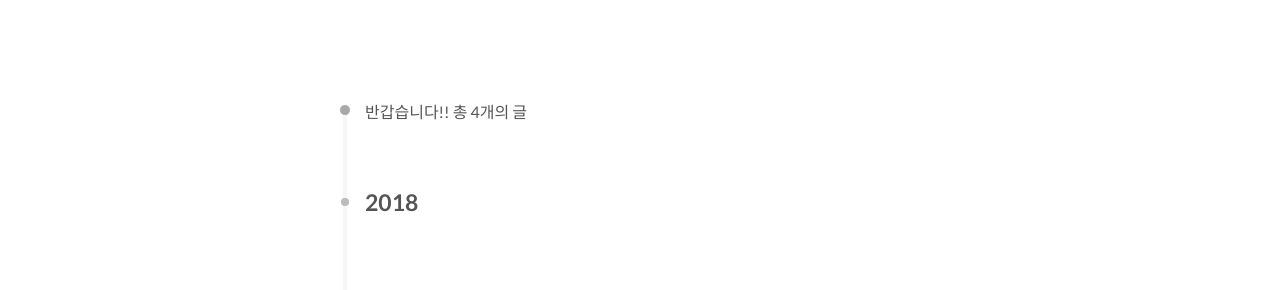
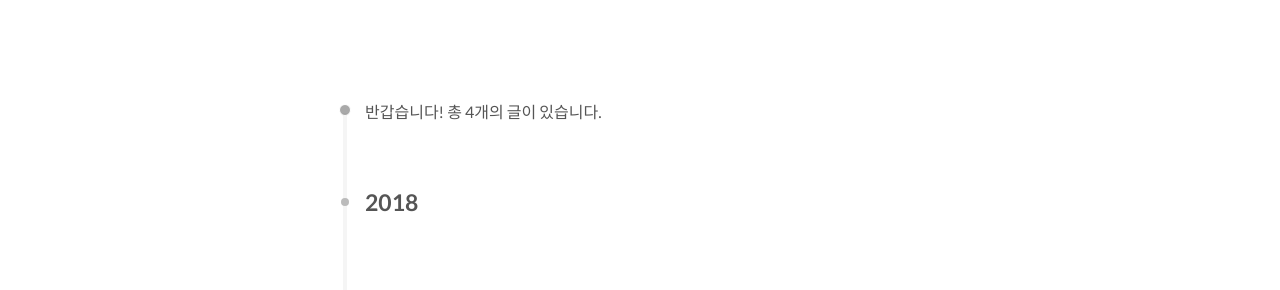
Before and after one commit to wkddnjset/wkddnjset.github.io, a Jekyll site: the page built from archives/index.html, in a window 1280 px wide. Shown: the part 247-537 px from the top of the page. Built offline with Jekyll 4.4.1, drawn with Linux system fonts in a browser that asks for light colours.

Commit message:
2018-02-01

```diff
--- a/_data/languages/ko.yml
+++ b/_data/languages/ko.yml
@@ -61,7 +61,7 @@ counter:
   archive_posts:
     zero: 포스트 없음
     one: 1개의 포스트
-    other: "총 %d개의 글"
+    other: "총 %d개의 글이 있습니다."
 
 state:
   posts: 포스트
@@ -70,7 +70,7 @@ state:
   categories: 카테고리
 
 cheers:
-  um: 반갑습니다!
+  um: 반갑습니다
   ok: OK
   nice: 잘했어요
   good: 좋아요
```
